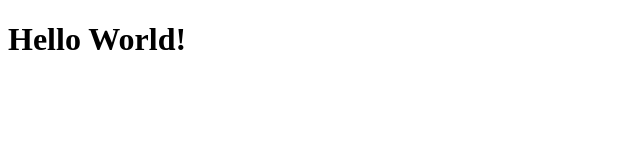
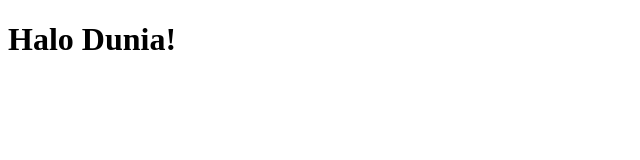
Before and after one commit to kmyafi/SEFC-RevoU, a plain HTML site: page Week 1/Day 1/index.html in a window 1280 px wide. Shown: the whole page, without its empty margins (0-640 px from the left). Drawn offline with Linux system fonts and the light colour scheme.

Commit message:
second commit

```diff
--- a/Week 1/Day 1/index.html
+++ b/Week 1/Day 1/index.html
@@ -4,6 +4,6 @@
         <title>WebsiteKu</title>
     </head>
     <body>
-        <h1>Hello World!</h1>
+        <h1>Halo Dunia!</h1>
     </body>
 </html>
```
